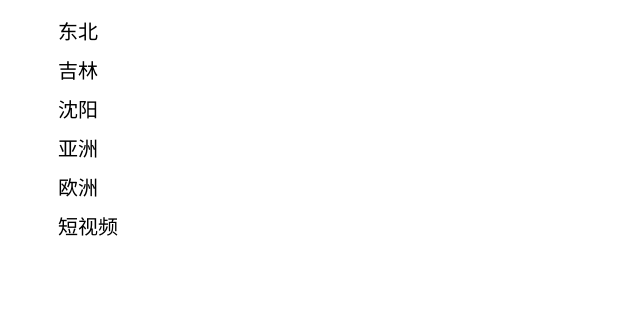
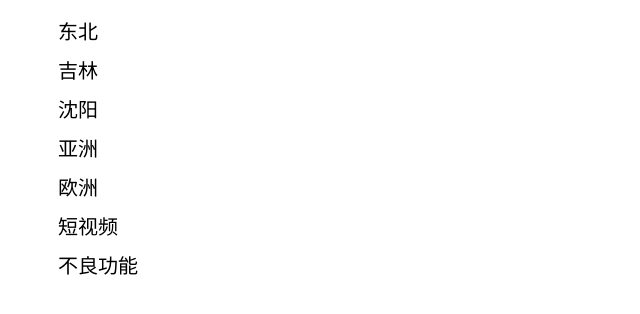
Before and after one commit to yyx-aa/dbhot, a plain HTML site: page index.html in a window 1280 px wide. Shown: the whole page, without its empty margins (0-640 px from the left). Drawn offline with Linux system fonts and the light colour scheme.

Commit message:
不良功能

```diff
--- a/index.html
+++ b/index.html
@@ -23,6 +23,7 @@
         <li>亚洲</li>
         <li>欧洲</li>
         <li>短视频</li>
+        <li>不良功能</li>
     </ul>
 </body>
 
```
